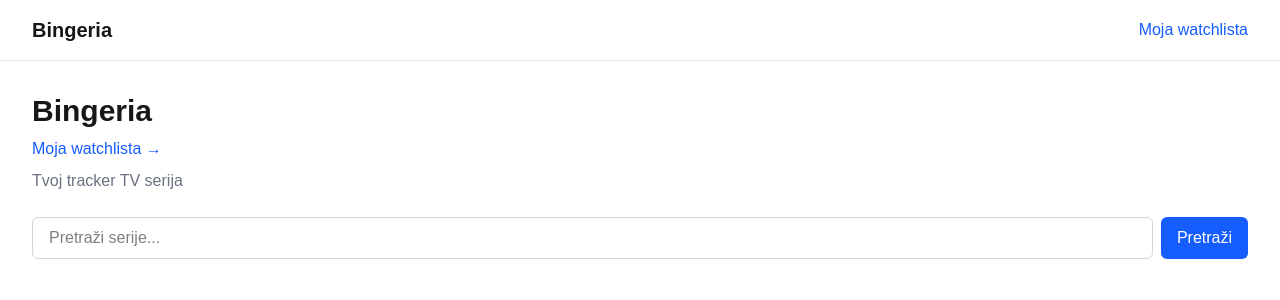
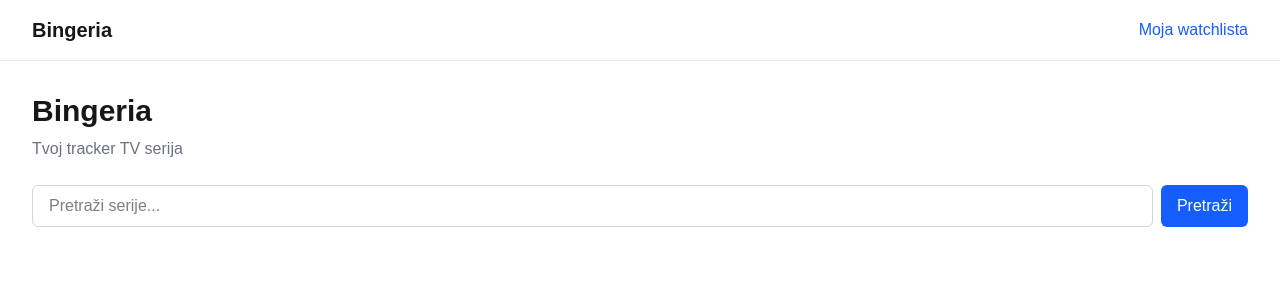
Before and after one commit to miiadraz/Bingeria, a Next.js app: page / in a window 1280 px wide. Shown: the top 300 px of the page. Built offline with nearby package versions, Linux system fonts and the light colour scheme.

Commit message:
refactor: remove redundant watchlist link now in Navbar

```diff
--- a/src/app/page.tsx
+++ b/src/app/page.tsx
@@ -5,7 +5,6 @@ import SearchBar from "@/components/SearchBar";
 import { searchShows } from "@/lib/tvmaze";
 import type { Show } from "@/types/shows";
 import ShowCard from "@/components/ShowCard";
-import Link from "next/link";
 
 export default function Home() {
   const [shows, setShows] = useState<Show[]>([]);
@@ -26,12 +25,6 @@ export default function Home() {
   return (
     <main className="min-h-screen p-8">
       <h1 className="text-3xl font-bold">Bingeria</h1>
-      <Link
-        href="/watchlist"
-        className="mt-2 inline-block text-blue-600 hover:underline"
-      >
-        Moja watchlista →
-      </Link>
       <p className="mt-2 text-gray-500">Tvoj tracker TV serija</p>
 
       <div className="mt-6">
```
